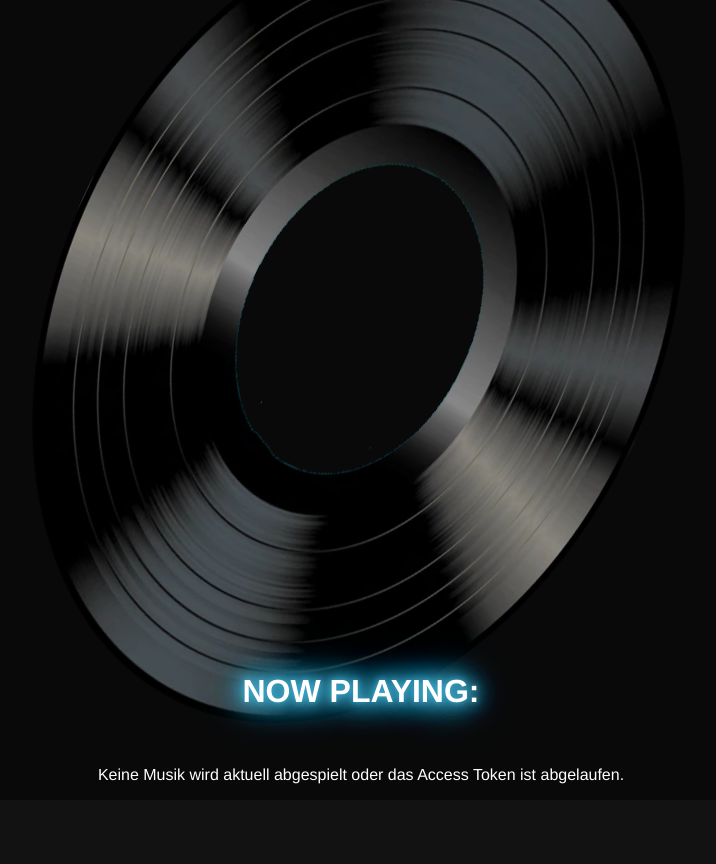
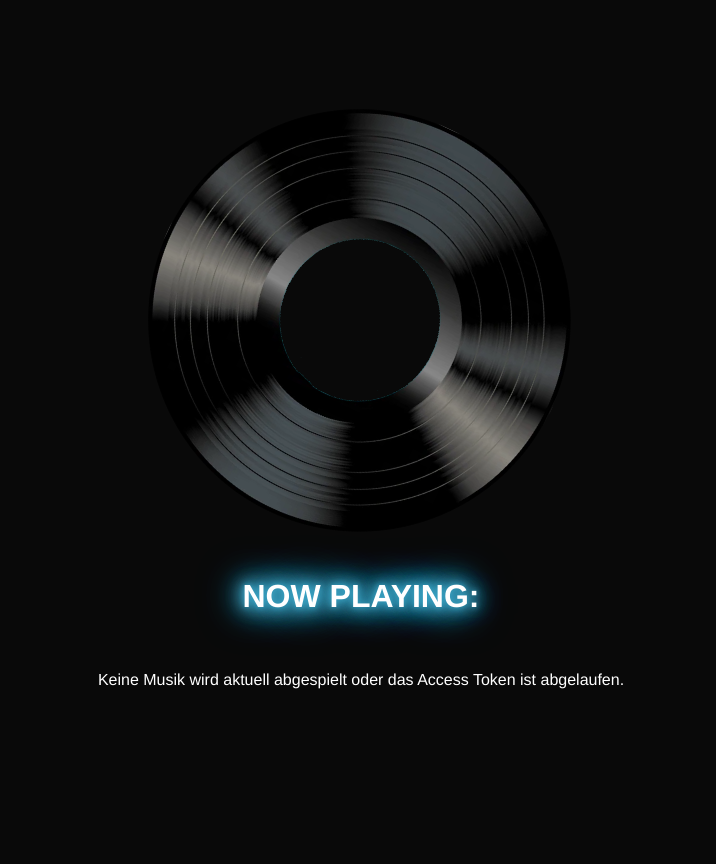
Before and after one commit to gurkenpeter/Spotiview, a Flask app: template templates/index.html in a window 1280 px wide. Shown: the whole page, without its empty margins (279-995 px from the left). After the commit the page ends 689 px from the top, so only its background shows below. Run offline with Flask 3, Linux system fonts and the light colour scheme; the template is opened without the code that fills it, so the values that code supplies are empty; parts of the project's set-up code (start-up, migrations or seed data) failed here and were passed over.

Commit message:
Update index.html

```diff
--- a/templates/index.html
+++ b/templates/index.html
@@ -46,8 +46,8 @@
 
         .vinyl-container {
             position: relative;
-            width: 900px; /* Größe der Schallplatte */
-            height: 900px; /* Größe der Schallplatte */
+            width: 450px; /* Größe der Schallplatte */
+            height: 450px; /* Größe der Schallplatte */
             display: flex;
             justify-content: center;
             align-items: center;
```
